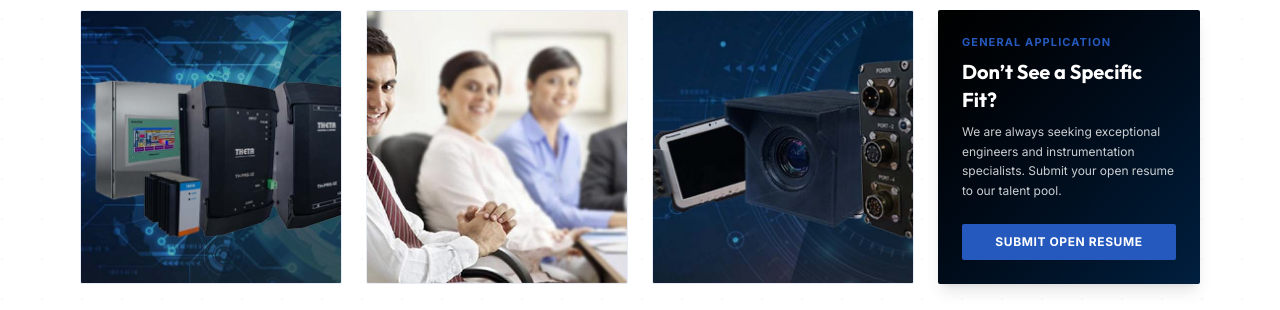
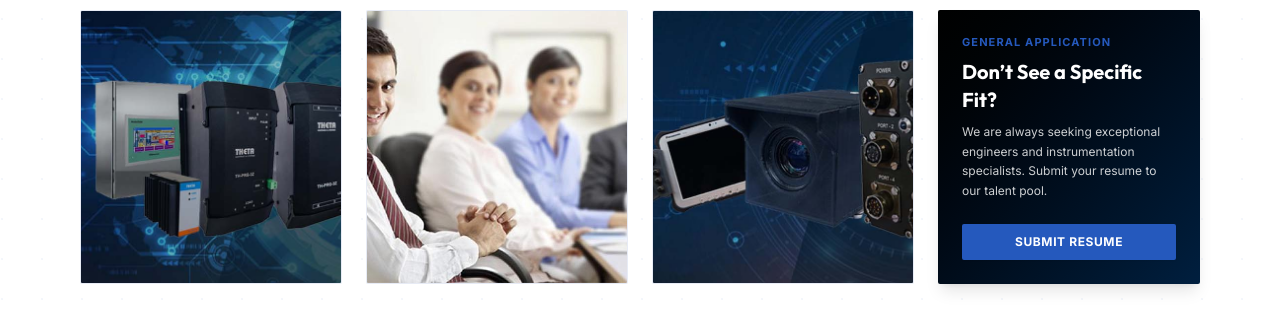
Before and after one commit to vrushabh-digraje/Theta, a React (Vite) app: page /careers in a window 1280 px wide. Shown: the part 2720-3030 px from the top of the page. Built offline with nearby package versions, Linux system fonts and the light colour scheme.

Commit message:
fix(careers): rename 'Submit Open Resume' to 'Submit Resume'

```diff
--- a/src/pages/Careers.tsx
+++ b/src/pages/Careers.tsx
@@ -504,7 +504,7 @@ export const Careers: FC = () => {
                 Don’t See a Specific Fit?
               </h3>
               <p className="font-body text-xs text-white/80 leading-relaxed mb-6">
-                We are always seeking exceptional engineers and instrumentation specialists. Submit your open resume to our talent pool.
+                We are always seeking exceptional engineers and instrumentation specialists. Submit your resume to our talent pool.
               </p>
             </div>
 
@@ -513,7 +513,7 @@ export const Careers: FC = () => {
               onClick={() => handleOpenApplyModal()}
               className="w-full py-2.5 bg-secondary hover:bg-white hover:text-primary text-white font-body text-xs font-bold uppercase tracking-wider rounded-xs transition-colors text-center shadow-xs cursor-pointer"
             >
-              Submit Open Resume
+              Submit Resume
             </button>
           </div>
         </div>
@@ -632,7 +632,7 @@ export const Careers: FC = () => {
             <div className="p-5 bg-surface border-b border-outline-variant/15 flex items-start justify-between gap-4">
               <div>
                 <h3 className="font-display text-lg sm:text-xl font-bold text-primary">
-                  {selectedJob ? `Apply for ${selectedJob.title}` : 'Submit Open Resume'}
+                  {selectedJob ? `Apply for ${selectedJob.title}` : 'Submit Resume'}
                 </h3>
                 <p className="font-body text-xs text-on-surface-variant">
                   {selectedJob ? selectedJob.field : 'THETA Talent Community'}
```
